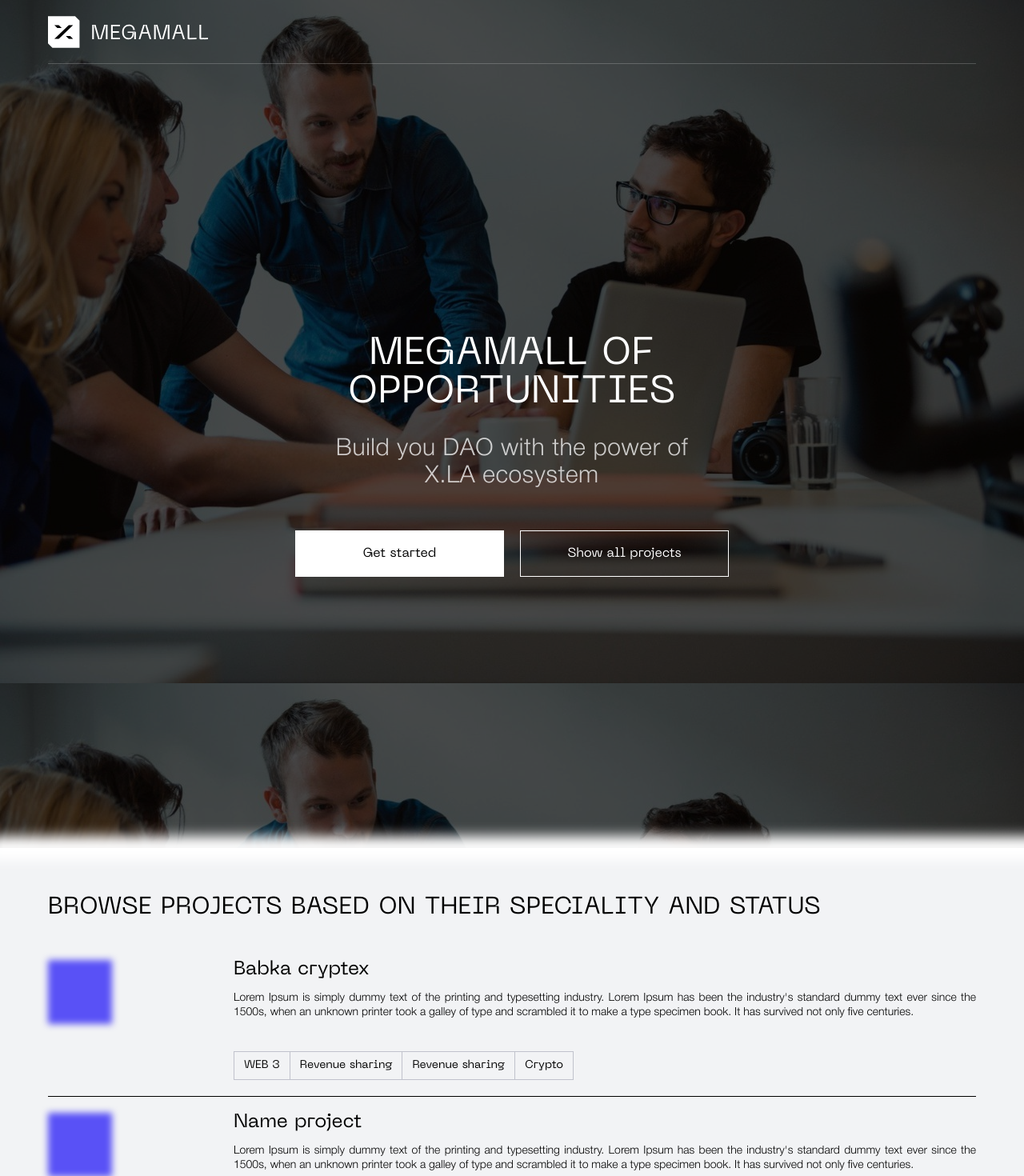
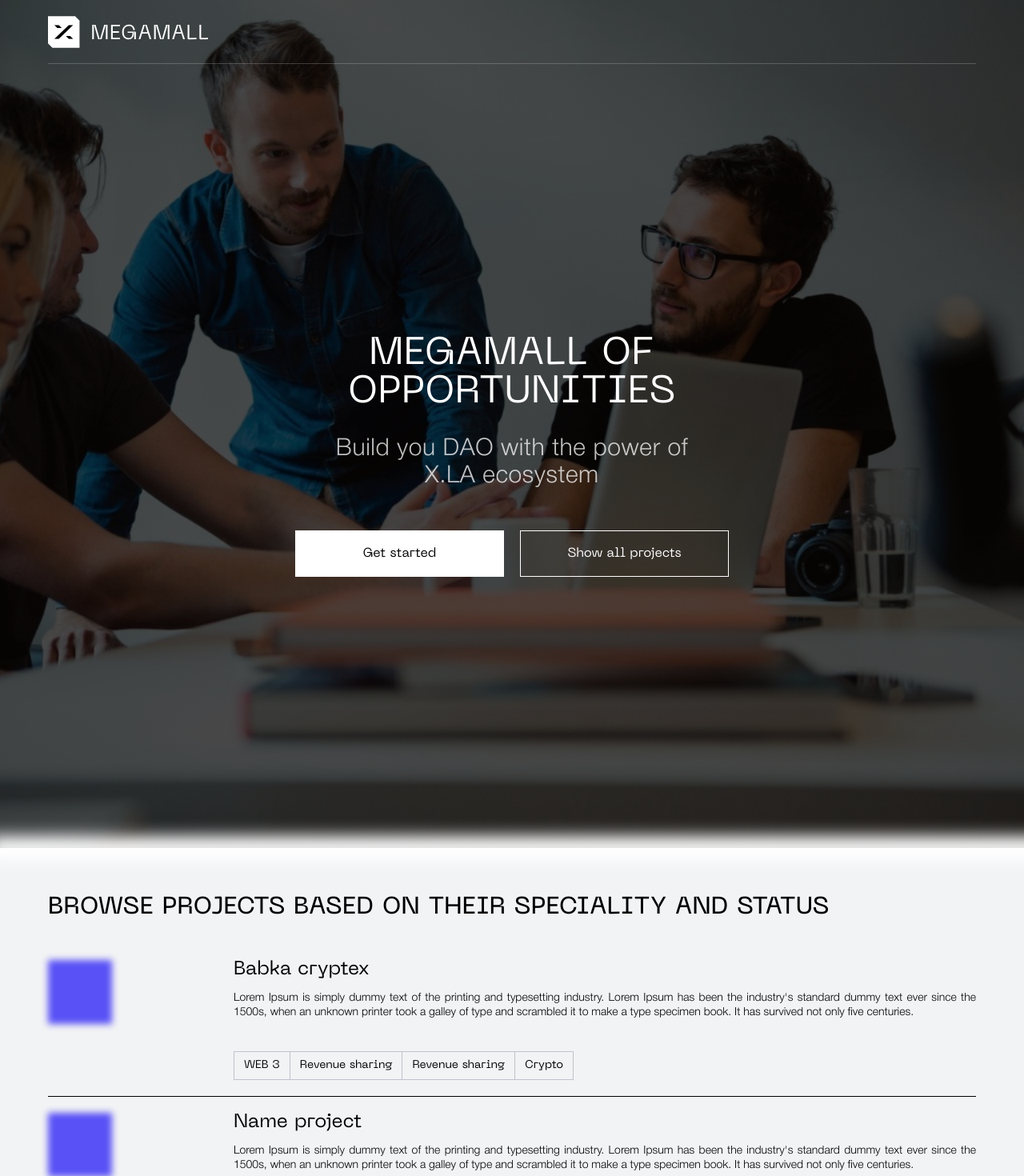
Before and after one commit to vitaliy-ageev/xla, a React (Create React App) app: page / in a window 1280 px wide. Shown: the top 1470 px of the page at 80% size. Built offline with nearby package versions, Linux system fonts and the light colour scheme.

Commit message:
Фиксация разработки

```diff
--- a/src/components/Article/Article.module.scss
+++ b/src/components/Article/Article.module.scss
@@ -16,7 +16,7 @@
         height: 415px;
     }
 
-    @include breakpoint (ExtraLarge) {
+    @include breakpoint (ExtraMedium) {
         cursor: default;
     }
 
--- a/src/components/Basement/Basement.module.scss
+++ b/src/components/Basement/Basement.module.scss
@@ -64,6 +64,10 @@
                 margin-right: 0;
             }
 
+            @include breakpoint (ExtraMedium) {
+                cursor: default;
+            }
+
             @include breakpoint (Large) {
                 margin-bottom: 10px;
                 margin-right: 0;
--- a/src/components/LastThreads/LastThreads.module.scss
+++ b/src/components/LastThreads/LastThreads.module.scss
@@ -72,6 +72,7 @@
 
         &:last-child {
             border-bottom: none;
+            padding-bottom: 0;
         }
 
         @include breakpoint (ExtraMedium) {
--- a/src/components/LastThreads/LastThreads.tsx
+++ b/src/components/LastThreads/LastThreads.tsx
@@ -35,6 +35,7 @@ const LastThreads: FunctionComponent<ILastThreads> = ({ threadItems }) => {
                     {threadItems.length}
                 </span>
             </div>
+            <div>
                 {threadItems.map(threadItem =>
                     <div key={threadItem.id} className={classes.last_threads_item}>
                         {/* Tranding? */}
@@ -66,10 +67,11 @@ const LastThreads: FunctionComponent<ILastThreads> = ({ threadItems }) => {
                                 </span>
                             </div>
                         </div>
-
                     </div>
                 )
                 }
+            </div>
+
             <div className={classes.last_threads_corner_upper} />
             <div className={classes.last_threads_corner_down} />
         </div >
--- a/src/components/MainSection/MainSection.tsx
+++ b/src/components/MainSection/MainSection.tsx
@@ -208,69 +208,69 @@ const MainSection: FunctionComponent = () => {
 
             ]
         },
-        {
-            id: 4,
-            name: "Mobile Developer (iOS)",
-            background: "/",
-            link: "/",
-            tags: [
-                { id: 1, name: "Babka Cryptex" },
-                { id: 2, name: "Remoute frendly" },
-            ]
-        },
-        {
-            id: 5,
-            name: "Visual designer (Metaverse)",
-            background: "/",
-            link: "/",
-            tags: [
-                { id: 1, name: "Babka Cryptex" },
-                { id: 2, name: "Remoute frendly" },
+        // {
+        //     id: 4,
+        //     name: "Mobile Developer (iOS)",
+        //     background: "/",
+        //     link: "/",
+        //     tags: [
+        //         { id: 1, name: "Babka Cryptex" },
+        //         { id: 2, name: "Remoute frendly" },
+        //     ]
+        // },
+        // {
+        //     id: 5,
+        //     name: "Visual designer (Metaverse)",
+        //     background: "/",
+        //     link: "/",
+        //     tags: [
+        //         { id: 1, name: "Babka Cryptex" },
+        //         { id: 2, name: "Remoute frendly" },
 
-            ]
-        },
-        {
-            id: 6,
-            name: "Mobile Developer (iOS)",
-            background: "/",
-            link: "/",
-            tags: [
-                { id: 1, name: "Babka Cryptex" },
-                { id: 2, name: "Remoute frendly" },
-            ]
-        },
-        {
-            id: 7,
-            name: "Visual designer (Metaverse)",
-            background: "/",
-            link: "/",
-            tags: [
-                { id: 1, name: "Babka Cryptex" },
-                { id: 2, name: "Remoute frendly" },
+        //     ]
+        // },
+        // {
+        //     id: 6,
+        //     name: "Mobile Developer (iOS)",
+        //     background: "/",
+        //     link: "/",
+        //     tags: [
+        //         { id: 1, name: "Babka Cryptex" },
+        //         { id: 2, name: "Remoute frendly" },
+        //     ]
+        // },
+        // {
+        //     id: 7,
+        //     name: "Visual designer (Metaverse)",
+        //     background: "/",
+        //     link: "/",
+        //     tags: [
+        //         { id: 1, name: "Babka Cryptex" },
+        //         { id: 2, name: "Remoute frendly" },
 
-            ]
-        },
-        {
-            id: 8,
-            name: "Mobile Developer (iOS)",
-            background: "/",
-            link: "/",
-            tags: [
-                { id: 1, name: "Babka Cryptex" },
-                { id: 2, name: "Remoute frendly" },
-            ]
-        },
-        {
-            id: 9,
-            name: "Visual designer (Metaverse)",
-            background: "/",
-            link: "/",
-            tags: [
-                { id: 1, name: "Babka Cryptex" },
-                { id: 2, name: "Remoute frendly" },
+        //     ]
+        // },
+        // {
+        //     id: 8,
+        //     name: "Mobile Developer (iOS)",
+        //     background: "/",
+        //     link: "/",
+        //     tags: [
+        //         { id: 1, name: "Babka Cryptex" },
+        //         { id: 2, name: "Remoute frendly" },
+        //     ]
+        // },
+        // {
+        //     id: 9,
+        //     name: "Visual designer (Metaverse)",
+        //     background: "/",
+        //     link: "/",
+        //     tags: [
+        //         { id: 1, name: "Babka Cryptex" },
+        //         { id: 2, name: "Remoute frendly" },
 
-            ]
-        },
+        //     ]
+        // },
     ]
 
     return (
--- a/src/components/Projects/ProjectItem/ProjectItem.module.scss
+++ b/src/components/Projects/ProjectItem/ProjectItem.module.scss
@@ -176,7 +176,7 @@
     &:hover &_hover {
         opacity: 0.3;
 
-        @include breakpoint (ExtraLarge) {
+        @include breakpoint (ExtraMedium) {
             opacity: 0;
         }
     }
--- a/src/components/Projects/ProjectItem/Tags/Tags.module.scss
+++ b/src/components/Projects/ProjectItem/Tags/Tags.module.scss
@@ -30,6 +30,12 @@
                 border-right: 1px solid $Grey;
                 margin-top: 15px;
             }
+
+            &:nth-child(2) {
+                display: block;
+                border-right: 1px solid $Grey;
+                margin-top: 15px;
+            }
         }
 
         &:last-child {
--- a/src/components/StartBlock/StartBlock.module.scss
+++ b/src/components/StartBlock/StartBlock.module.scss
@@ -27,6 +27,7 @@
 
     @include breakpoint (Large) {
         height: 1060px;
+        background-attachment: initial !important;
     }
 
     @include breakpoint (Medium) {
--- a/src/components/UI/CustomButton/CustomButton.module.scss
+++ b/src/components/UI/CustomButton/CustomButton.module.scss
@@ -28,11 +28,12 @@
 
     @include breakpoint (Medium) {
         width: 100% !important;
-        margin-bottom: 20px;
+        margin-bottom: 25px;
     }
 
     @include breakpoint (SemiMedium) {
         margin-bottom: 10px;
+        margin-bottom: 20px;
     }
 
     &:last-child {
--- a/src/components/UI/GlowEffect/GlowEffect.module.scss
+++ b/src/components/UI/GlowEffect/GlowEffect.module.scss
@@ -1,3 +1,5 @@
+@import "@mixins";
+
 .glow_effect {
     width: 110vw !important;
     height: 0px;
@@ -5,5 +7,11 @@
     position: absolute;
     left: -15px;
     bottom: -15px;
-    filter: blur(8px);
+    filter: blur(10px);
+
+    @include breakpoint (HD) {
+        width: 100vw !important;
+        bottom: -25px;
+        left: 0;
+    }
 }
--- a/src/components/UI/Title/Title.module.scss
+++ b/src/components/UI/Title/Title.module.scss
@@ -5,7 +5,7 @@
     width: 100%;
     font-size: 36px;
     line-height: 36px;
-    font-family: $PPNeueMachinaRegular;
+    font-family: $PPNeueMachinaMedium;
     color: $Black;
     letter-spacing: $letterSpacing;
     text-transform: $uppercase;
```
Also changed, not shown: 18 other files (tests, documents, lock files or other folders). Lines whose indentation alone changed are shown as unchanged.
